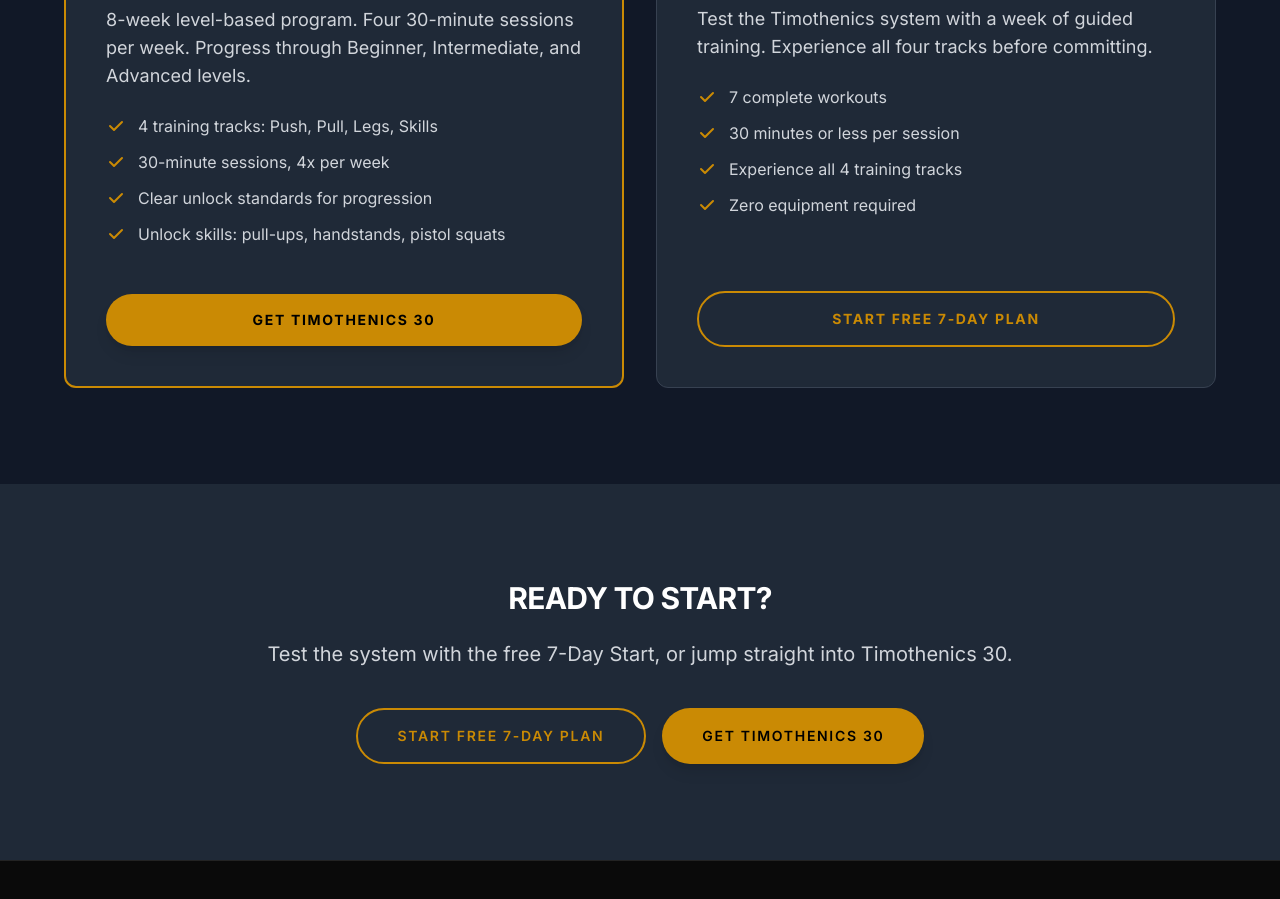
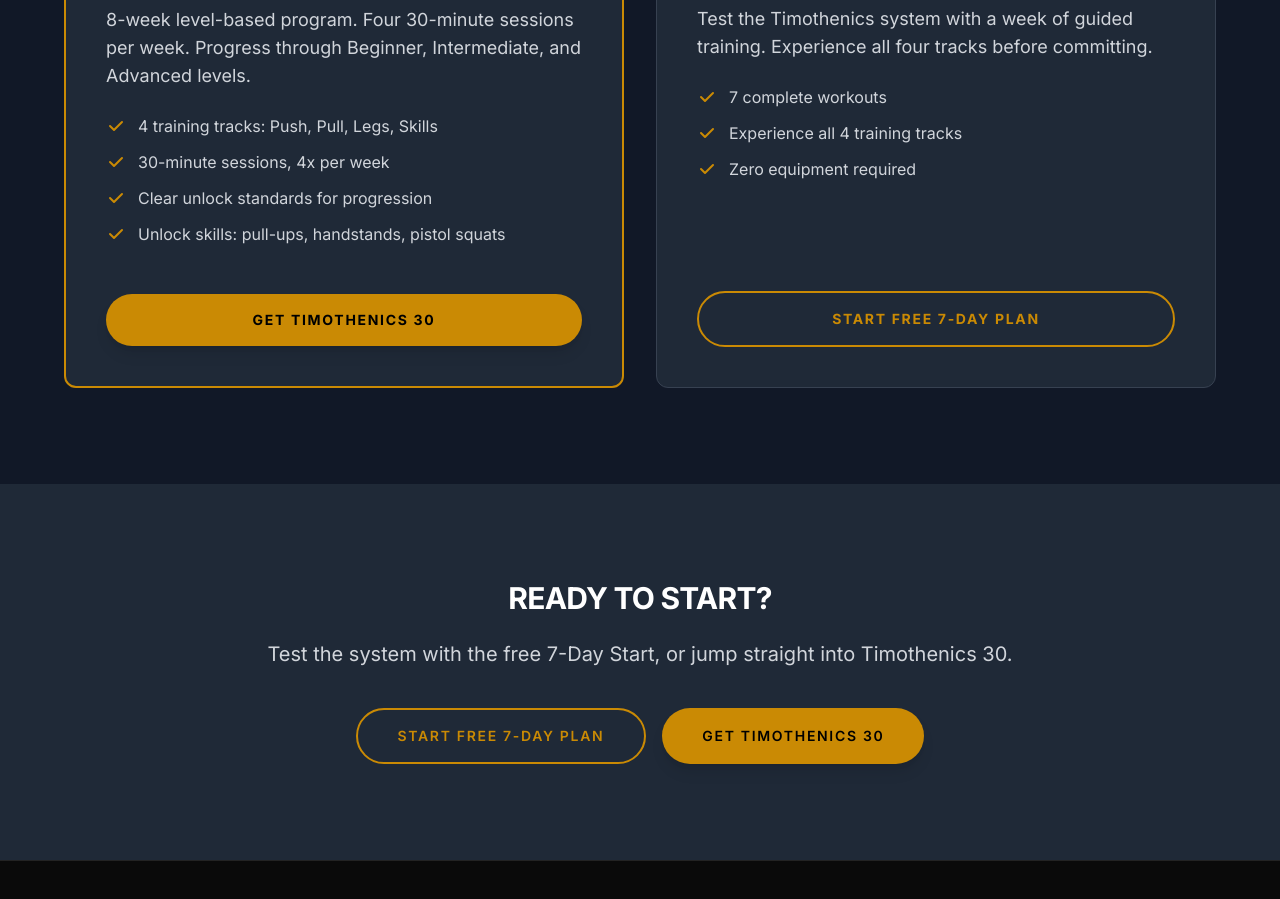
Before and after one commit to timothywdobies/timothenics, a Next.js app: page /programs in a window 1280 px wide. Shown: the part 1160-2059 px from the top of the page. Built offline with nearby package versions, Linux system fonts and the light colour scheme.

Commit message:
Remove 30-minute mention from 7-Day Start program
- Removed "30 minutes or less per session" bullet point
- 30-minute sessions are specific to Timothenics 30 program only

🤖 Generated with [Claude Code](https://claude.com/claude-code)

Co-Authored-By: Claude <noreply@anthropic.com>

```diff
--- a/src/app/programs/page.tsx
+++ b/src/app/programs/page.tsx
@@ -116,12 +116,6 @@ export default function Programs() {
                     <svg className="w-5 h-5 text-yellow-600 mr-3 mt-0.5 flex-shrink-0" fill="currentColor" viewBox="0 0 20 20">
                       <path fillRule="evenodd" d="M16.707 5.293a1 1 0 010 1.414l-8 8a1 1 0 01-1.414 0l-4-4a1 1 0 011.414-1.414L8 12.586l7.293-7.293a1 1 0 011.414 0z" clipRule="evenodd" />
                     </svg>
-                    <span className="text-gray-300">30 minutes or less per session</span>
-                  </li>
-                  <li className="flex items-start">
-                    <svg className="w-5 h-5 text-yellow-600 mr-3 mt-0.5 flex-shrink-0" fill="currentColor" viewBox="0 0 20 20">
-                      <path fillRule="evenodd" d="M16.707 5.293a1 1 0 010 1.414l-8 8a1 1 0 01-1.414 0l-4-4a1 1 0 011.414-1.414L8 12.586l7.293-7.293a1 1 0 011.414 0z" clipRule="evenodd" />
-                    </svg>
                     <span className="text-gray-300">Experience all 4 training tracks</span>
                   </li>
                   <li className="flex items-start">
```
